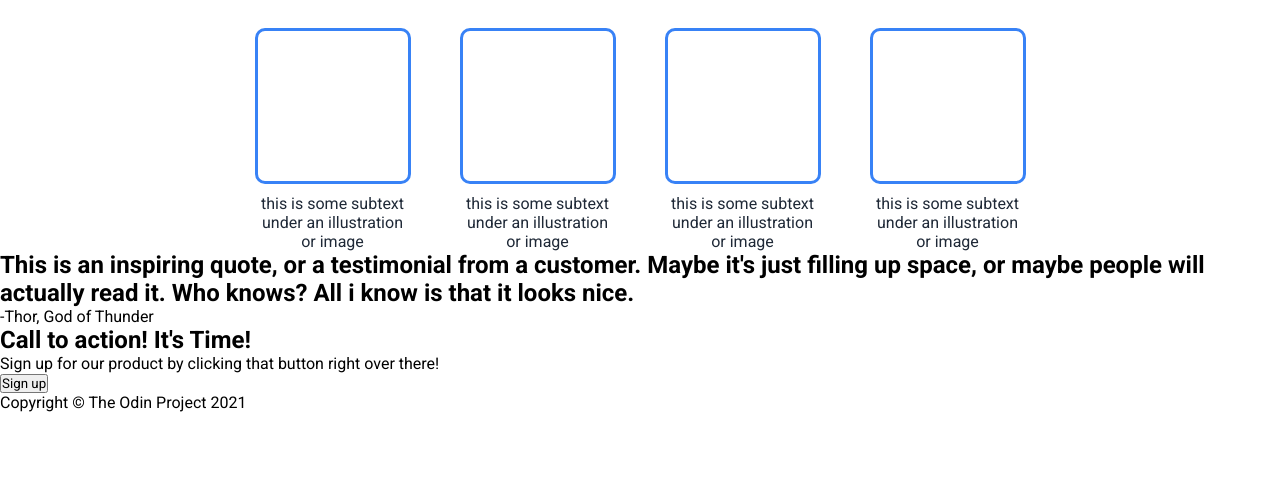
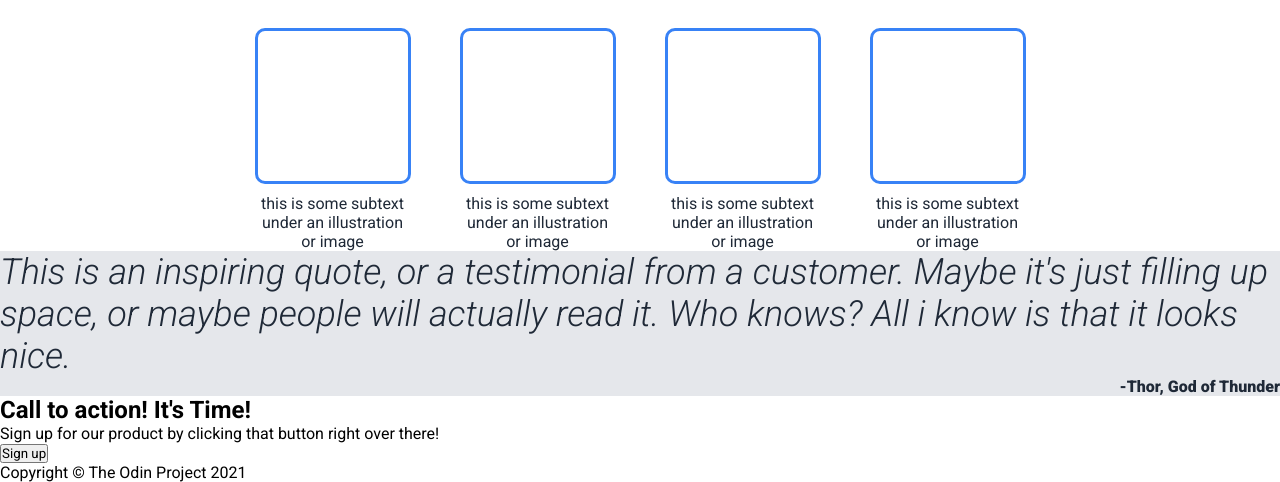
Before and after one commit to Nicog03/landing-page, a plain HTML site: page index.html in a window 1280 px wide. Shown: the part 478-960 px from the top of the page. Before the commit the page ends 890 px from the top, so only its background shows below. Drawn offline with Linux system fonts and the light colour scheme.

Commit message:
added style to quote section

```diff
--- a/style.css
+++ b/style.css
@@ -11,6 +11,10 @@ body {
   flex-direction: column;
   height: 100vh;
 }
+
+/* ###################
+   Header Section
+#################### */
 
 .header {
   display: flex;
@@ -40,6 +44,10 @@ a {
   color: #e5e7eb;
   font-size: 18px;
 }
+
+/* ###################
+ Top Content Section
+#################### */
 
 .top-content {
   display: flex;
@@ -83,6 +91,10 @@ a {
   margin-left: 30px;
 }
 
+/* ###################
+  Information Section
+#################### */
+
 .cards-content {
   display: flex;
   flex-direction: column;
@@ -117,3 +129,27 @@ a {
   gap: 10px;
   color: #1f2937;
 }
+
+/* ###################
+    Quote Section
+#################### */
+
+.quote {
+  display: flex;
+  flex-direction: column;
+  background-color: #e5e7eb;
+  align-self: center;
+}
+
+.quote h2 {
+  font-size: 36px;
+  font-style: italic;
+  font-weight: 300;
+  color: #1f2937;
+}
+
+.quote p {
+  font-weight: 900;
+  color: #1f2937;
+  align-self: flex-end;
+}
```
